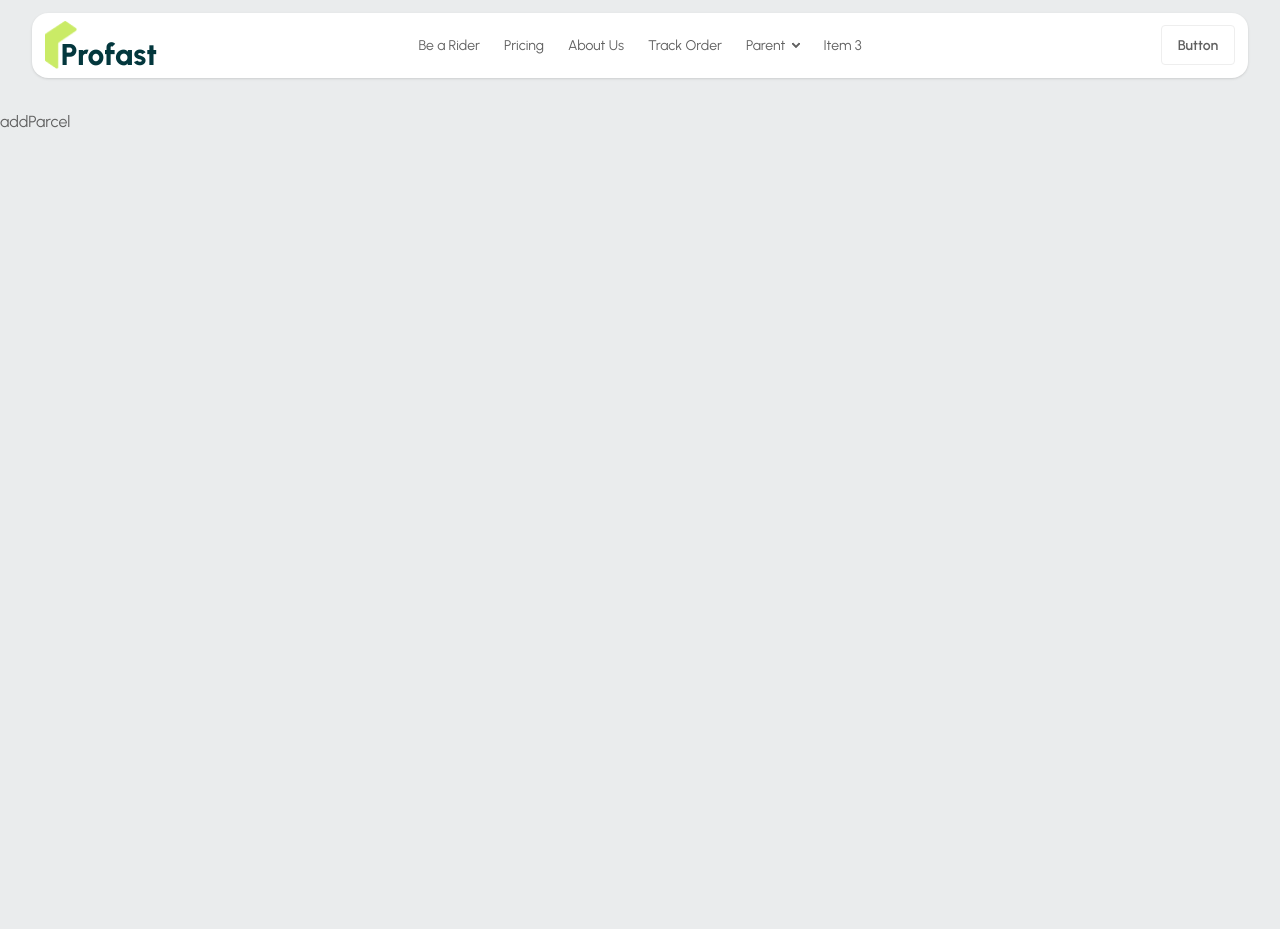
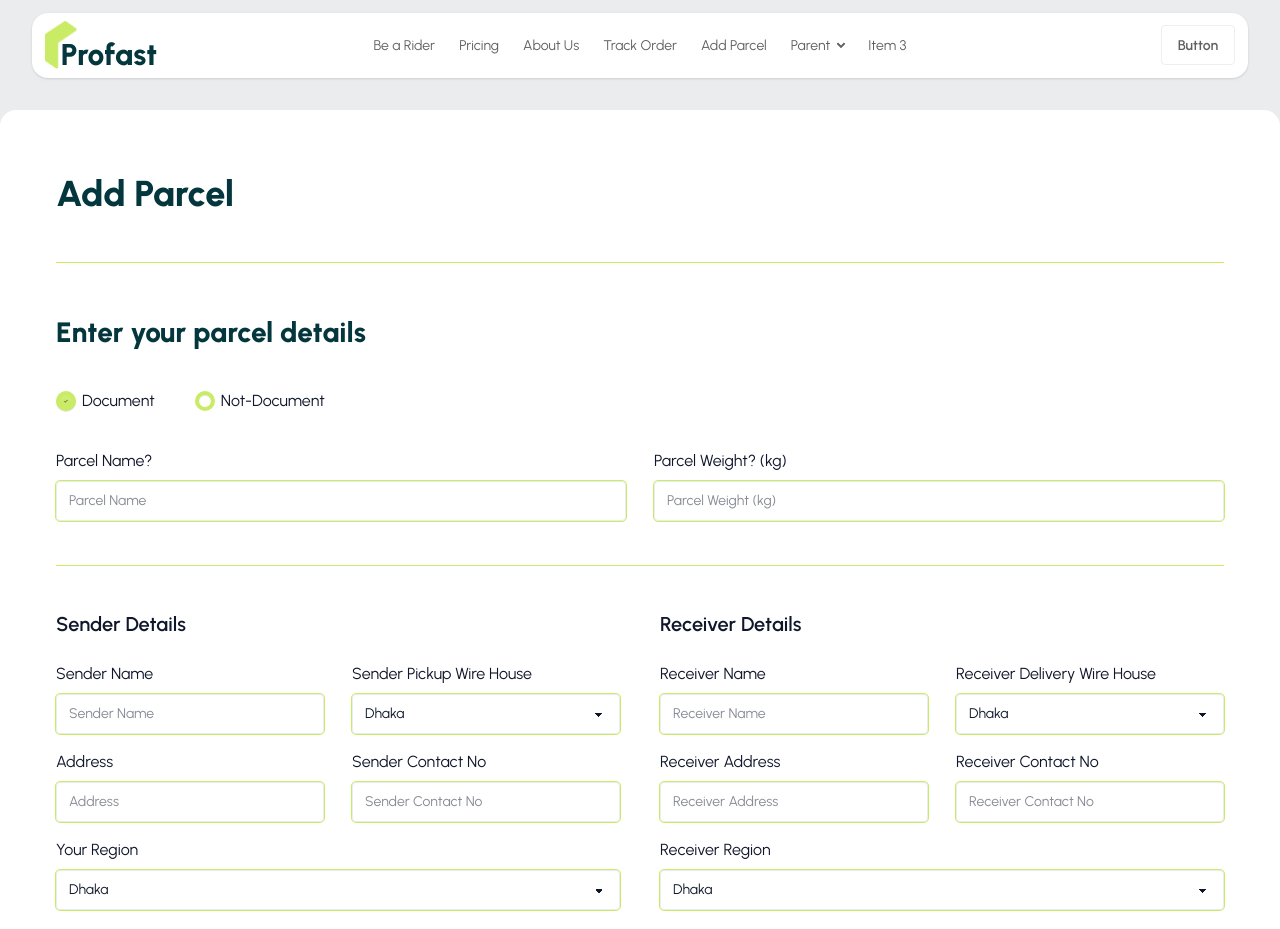
Before and after one commit to robbani-dev/profast, a Next.js app: page /addParcel in a window 1280 px wide. Shown: the top 929 px of the page. Built offline with nearby package versions, Linux system fonts and the light colour scheme.

Commit message:
Parcel booking page ui completed

```diff
--- a/app/addParcel/page.js
+++ b/app/addParcel/page.js
@@ -1,8 +1,159 @@
-import React from 'react'
+"use client"
+import React, { useState } from 'react'
 
 const addParcel = () => {
+
+  const [value, setValue] = useState("Document");
+
   return (
-    <div>addParcel</div>
+    <div className='st-container bg-base-200 rounded-2xl'>
+      <div>
+        <h1 className='title-section'>Add Parcel</h1>
+      </div>
+      <div className='h-bar'></div>
+      <form className='flex flex-col gap-7'>
+        <h4 className='title-card'>Enter your parcel details</h4>
+        {/* Checkbox */}
+        <div className="flex gap-10">
+          <label className="label">
+            <input
+              type="radio"
+              name="docType"
+              value="Document"
+              checked={value === "Document"}
+              onChange={() => setValue("Document")}
+              className="checkbox"
+            />
+            Document
+          </label>
+
+          <label className="label">
+            <input
+              type="radio"
+              name="docType"
+              value="Not-Document"
+              checked={value === "Not-Document"}
+              onChange={() => setValue("Not-Document")}
+              className="checkbox"
+            />
+            Not-Document
+          </label>
+        </div>
+        {/* Percel name and weight */}
+        <div className='grid md:grid-cols-2 gap-7'>
+          <div>
+            <label className="label">Parcel Name?</label>
+            <input type="text" className="input" placeholder="Parcel Name" />
+          </div>
+          <div>
+            <label className="label">Parcel Weight? (kg)</label>
+            <input type="number" className="input" placeholder="Parcel Weight (kg)" />
+          </div>
+        </div>
+        {/* bar */}
+        <div className='w-full border-t border-primary my-4'></div>
+        <div className='grid md:grid-cols-2 gap-10'>
+          {/* Sender Details */}
+          <div className='flex flex-col gap-4'>
+            <label className="label text-xl font-semibold">Sender Details</label>
+            <div className='grid grid-cols-2 gap-7'>
+              <div>
+                <label className="label">Sender Name</label>
+                <input type="text" className="input" placeholder="Sender Name" />
+              </div>
+              <div>
+                <label className="label">Sender Pickup Wire House</label>
+                <select className="input select" >
+                  <option value="" disabled>Select your region</option>
+                  <option value="Dhaka">Dhaka</option>
+                  <option value="Khulna">Khulna</option>
+                  <option value="Rajshahi">Rajshahi</option>
+                  <option value="Pabna">Pabna</option>
+                  <option value="Bogura">Bogura</option>
+                  <option value="Sylhet">Sylhet</option>
+                </select>
+              </div>
+            </div>
+            <div className='grid grid-cols-2 gap-7'>
+              <div>
+                <label className="label">Address</label>
+                <input type="text" className="input" placeholder="Address" />
+              </div>
+              <div>
+                <label className="label">Sender Contact No</label>
+                <input type="number" className="input" placeholder="Sender Contact No" />
+              </div>
+            </div>
+            <div>
+              <label className="label">Your Region</label>
+              <select className="input select" >
+                <option value="" disabled>Select your region</option>
+                <option value="Dhaka">Dhaka</option>
+                <option value="Khulna">Khulna</option>
+                <option value="Rajshahi">Rajshahi</option>
+                <option value="Pabna">Pabna</option>
+                <option value="Bogura">Bogura</option>
+                <option value="Sylhet">Sylhet</option>
+              </select>
+            </div>
+            <div>
+              <label className="label">Pickup Instruction</label>
+              <textarea className="input textarea" placeholder="Pickup Instruction"></textarea>
+            </div>
+          </div>
+          {/* Receiver Details */}
+          <div className='flex flex-col gap-4'>
+            <label className="label text-xl font-semibold">Receiver Details</label>
+            <div className='grid grid-cols-2 gap-7'>
+              <div>
+                <label className="label">Receiver Name</label>
+                <input type="text" className="input" placeholder="Receiver Name" />
+              </div>
+              <div>
+                <label className="label">Receiver Delivery Wire House</label>
+                <select className="input select" >
+                  <option value="" disabled>Select your region</option>
+                  <option value="Dhaka">Dhaka</option>
+                  <option value="Khulna">Khulna</option>
+                  <option value="Rajshahi">Rajshahi</option>
+                  <option value="Pabna">Pabna</option>
+                  <option value="Bogura">Bogura</option>
+                  <option value="Sylhet">Sylhet</option>
+                </select>
+              </div>
+            </div>
+            <div className='grid grid-cols-2 gap-7'>
+              <div>
+                <label className="label">Receiver Address</label>
+                <input type="text" className="input" placeholder="Receiver Address" />
+              </div>
+              <div>
+                <label className="label">Receiver Contact No</label>
+                <input type="number" className="input" placeholder="Receiver Contact No" />
+              </div>
+            </div>
+            <div>
+              <label className="label">Receiver Region</label>
+              <select className="input select" >
+                <option value="" disabled>Select your region</option>
+                <option value="Dhaka">Dhaka</option>
+                <option value="Khulna">Khulna</option>
+                <option value="Rajshahi">Rajshahi</option>
+                <option value="Pabna">Pabna</option>
+                <option value="Bogura">Bogura</option>
+                <option value="Sylhet">Sylhet</option>
+              </select>
+            </div>
+            <div>
+              <label className="label">Delivery Instruction</label>
+              <textarea className="input textarea" placeholder="Delivery Instruction"></textarea>
+            </div>
+          </div>
+        </div>
+        <label className="label">* PickUp Time 4pm-7pm Approx.</label>
+        <div><button type='submit' className="btn btn-primary text-neutral">Add Parcel</button></div>
+      </form>
+    </div>
   )
 }
 
--- a/app/globals.css
+++ b/app/globals.css
@@ -77,15 +77,19 @@
 }
 
 .h-bar {
-  @apply w-full border-t border-[#ccc] my-12
+  @apply w-full border-t border-primary my-12
 }
 
-.c-input {
-  @apply input w-full border-base-100 outline-1 outline-primary focus:outline-none focus:border-primary focus:ring-2 focus:ring-primary transition-all duration-300 text-neutral bg-base-200
+.input {
+  @apply  w-full border-base-100 outline-1 outline-primary focus:outline-none focus:border-primary focus:ring-2 focus:ring-primary transition-all duration-300 text-neutral bg-base-200
 }
 
-.c-label {
-  @apply label mb-2 text-neutral
+.label {
+  @apply mb-2 text-neutral
+}
+
+.checkbox {
+  @apply checkbox checkbox-primary border-4 size-5
 }
 
 
--- a/app/rider/page.js
+++ b/app/rider/page.js
@@ -32,10 +32,10 @@ const Rider = () => {
 
                                 {/* Name */}
                                 <div>
-                                    <label className="c-label">Your Name</label>
+                                    <label className="label">Your Name</label>
                                     <input
                                         {...register("name", { required: true })}
-                                        className='c-input'
+                                        className='input'
                                         type='text'
                                         placeholder='Your Name'
                                     />
@@ -48,10 +48,10 @@ const Rider = () => {
 
                                 {/* Age */}
                                 <div>
-                                    <label className="c-label">Your age</label>
+                                    <label className="label">Your age</label>
                                     <input
                                         {...register("age", { min: 18, max: 60, required: true })}
-                                        className='c-input'
+                                        className='input'
                                         type='number'
                                         placeholder='Your age'
                                     />
@@ -69,10 +69,10 @@ const Rider = () => {
 
                                 {/* Email */}
                                 <div>
-                                    <label className="c-label">Your email</label>
+                                    <label className="label">Your email</label>
                                     <input
                                         {...register("email", { required: true })}
-                                        className='c-input'
+                                        className='input'
                                         type='email'
                                         placeholder='Email'
                                     />
@@ -85,10 +85,10 @@ const Rider = () => {
 
                                 {/* Region */}
                                 <div>
-                                    <label className="c-label">Your Region</label>
+                                    <label className="label">Your Region</label>
                                     <select
                                         {...register("region", { required: "Region is required" })}
-                                        className={`select c-input ${errors.region ? "border-error" : ""}`}
+                                        className={`select input ${errors.region ? "border-error" : ""}`}
                                         defaultValue=""
                                     >
                                         <option value="" disabled>Select your region</option>
@@ -108,10 +108,10 @@ const Rider = () => {
 
                                 {/* NID */}
                                 <div>
-                                    <label className="c-label">NID No</label>
+                                    <label className="label">NID No</label>
                                     <input
                                         {...register("nid", { required: true })}
-                                        className='c-input'
+                                        className='input'
                                         type='number'
                                         placeholder='NID No'
                                     />
@@ -124,10 +124,10 @@ const Rider = () => {
 
                                 {/* Contact */}
                                 <div>
-                                    <label className="c-label">Contact No</label>
+                                    <label className="label">Contact No</label>
                                     <input
                                         {...register("contact", { required: true })}
-                                        className='c-input'
+                                        className='input'
                                         type='number'
                                         placeholder='Contact No'
                                     />
@@ -141,10 +141,10 @@ const Rider = () => {
 
                             {/* Wire house */}
                             <div>
-                                <label className="c-label">Which wire-house you want to work?</label>
+                                <label className="label">Which wire-house you want to work?</label>
                                 <select
                                     {...register("wireHouse", { required: "Wire-house is required" })}
-                                    className={`select c-input ${errors.wireHouse ? "border-error" : ""}`}
+                                    className={`select input ${errors.wireHouse ? "border-error" : ""}`}
                                     defaultValue=""
                                 >
                                     <option value="" disabled>Select wire-house</option>
--- a/components/Navbar.jsx
+++ b/components/Navbar.jsx
@@ -7,6 +7,7 @@ export const links = <>
     <li><Link href='/pricing'>Pricing</Link></li>
     <li><Link href='/aboutUs'>About Us</Link></li>
     <li><Link href='/consignment'>Track Order</Link></li>
+    <li><Link href='/addParcel'>Add Parcel</Link></li>
     <li>
         <details>
             <summary>Parent</summary>
```
